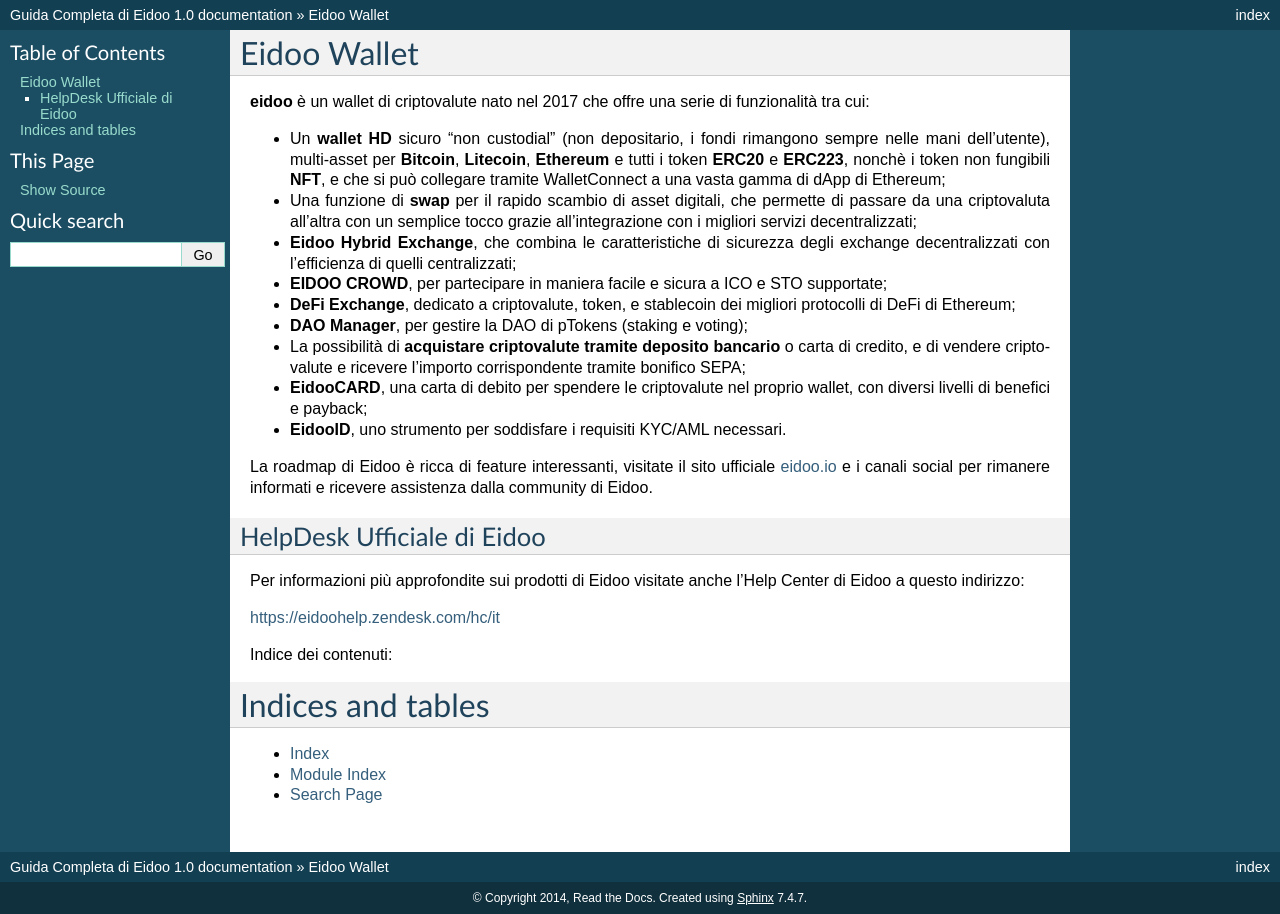
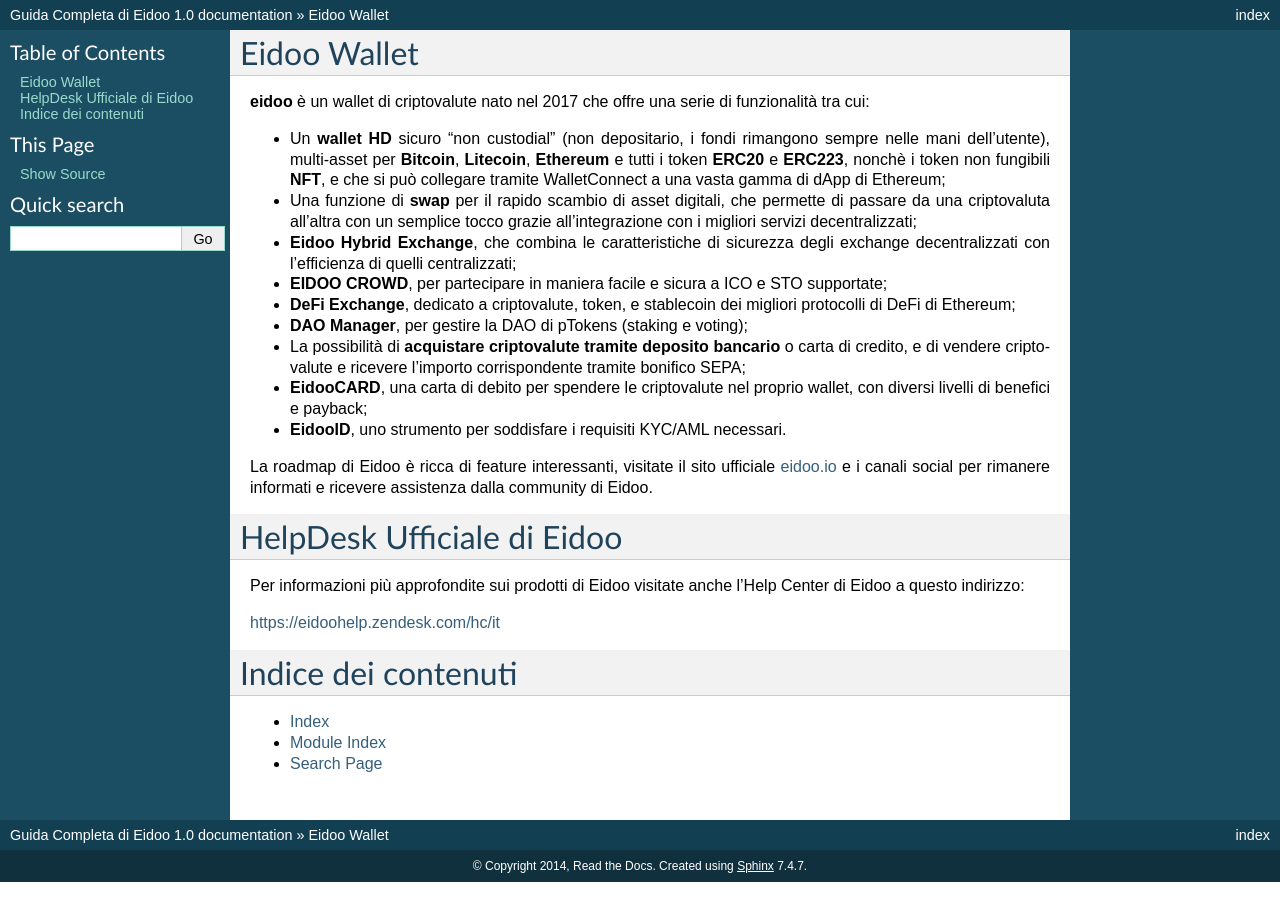
Before and after one commit to bloxster/eidoo, a Sphinx documentation site: the page built from docs/index.rst, in a window 1280 px wide. Built offline with Sphinx 7.4.7, drawn with Linux system fonts in a browser that asks for light colours.

Commit message:
Update index.rst

```diff
--- a/docs/index.rst
+++ b/docs/index.rst
@@ -18,12 +18,14 @@
 La roadmap di Eidoo è ricca di feature interessanti, visitate il sito ufficiale `eidoo.io <eidoo.io>`_ e i canali social per rimanere informati e ricevere assistenza dalla community di Eidoo.
 
 HelpDesk Ufficiale di Eidoo
----------------------------
+===========================
+
 Per informazioni più approfondite sui prodotti di Eidoo visitate anche l’Help Center di Eidoo a questo indirizzo:
 
 https://eidoohelp.zendesk.com/hc/it
 
-Indice dei contenuti:
+Indice dei contenuti
+====================
 
 .. toctree::
    :maxdepth: 2
@@ -34,12 +36,6 @@
    19_social
    20_disclaimer
    *
-
-
-
-Indices and tables
-==================
-
 * :ref:`genindex`
 * :ref:`modindex`
 * :ref:`search`
```
